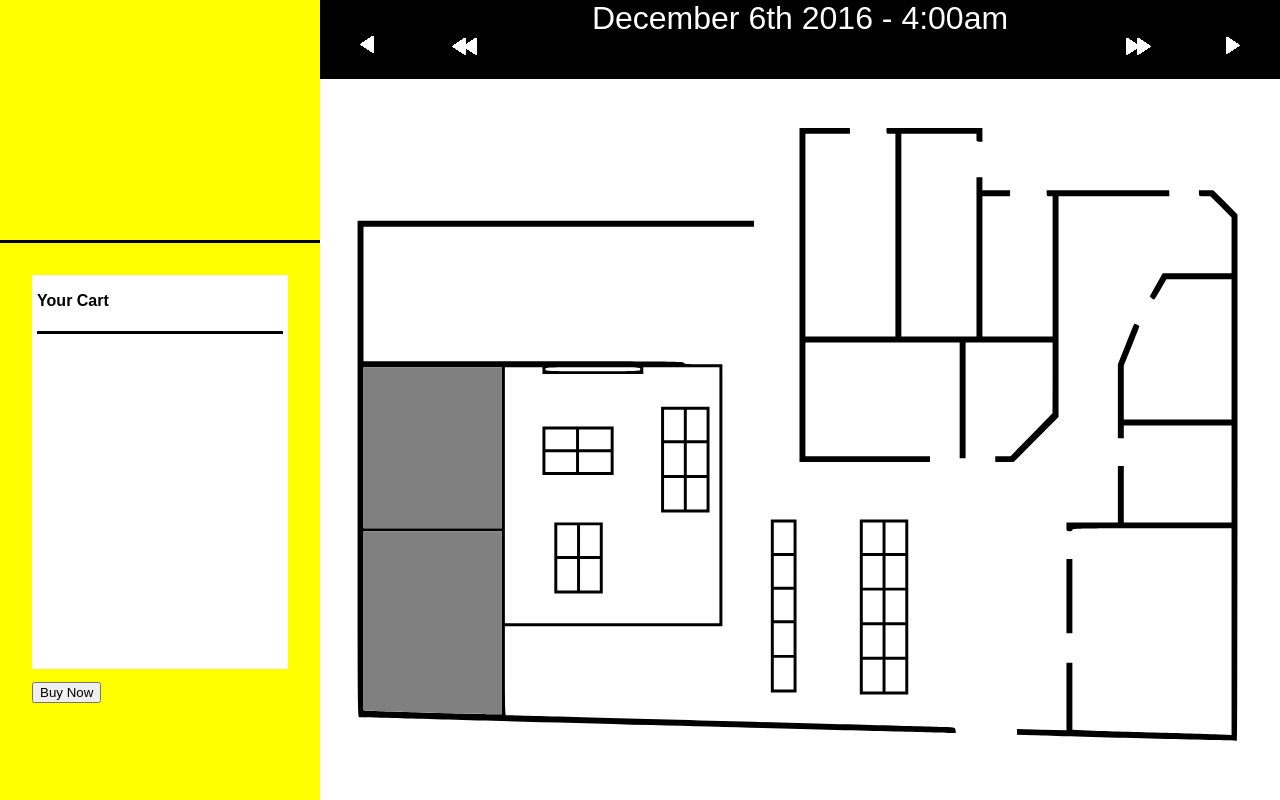
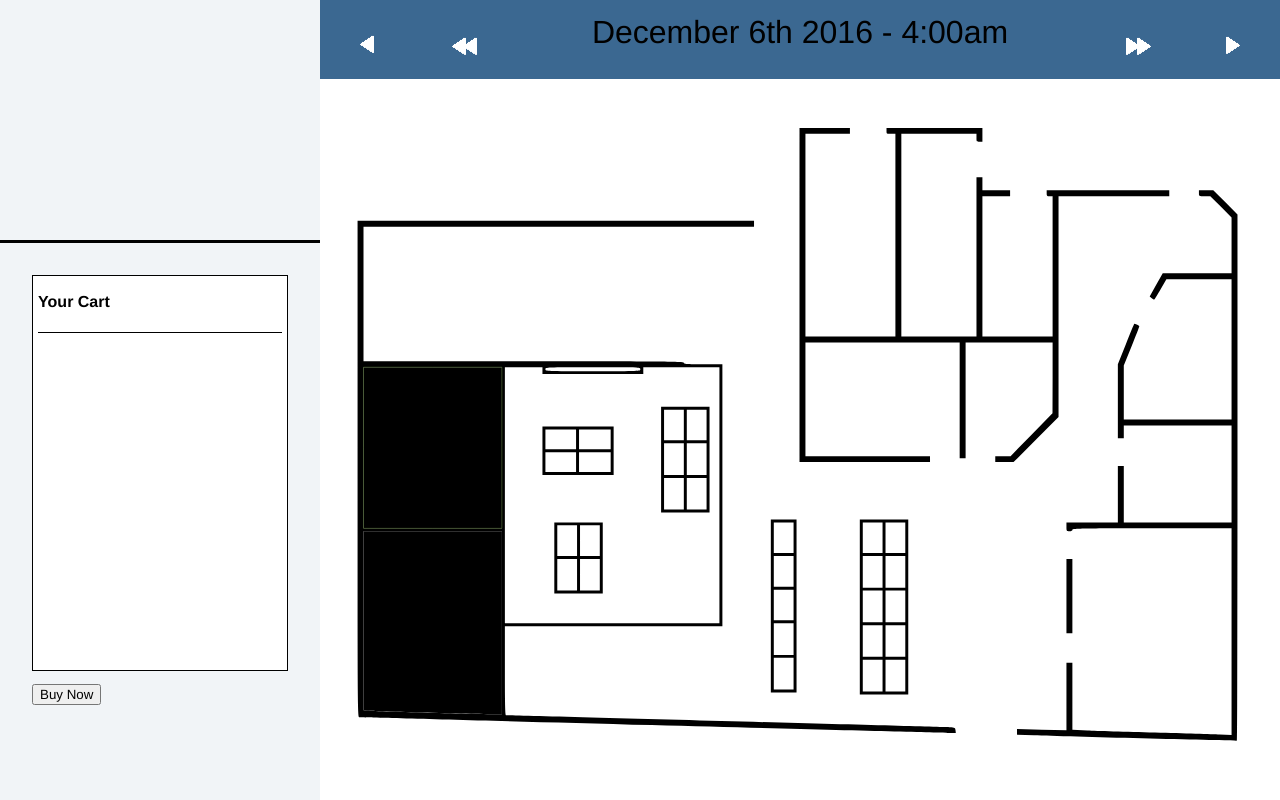
Before and after one commit to matthew-andersen/TableBookingSystem, a PHP site: page / in a window 1280 px wide. Run offline with PHP 8.4, Linux system fonts and the light colour scheme; data that the repository does not hold is empty.

Commit message:
Rename PHP files, Improve styles; ever so slightly

```diff
--- a/process.php
+++ b/availability_process.php
@@ -1,13 +1,22 @@
 <?php
 
+// LOCAL WAMP HOST
+$HOST = 'localhost';
+$USER = 'root';
+$PASS = '';
+$DB = 'booking_system';
+
+// DODGY FREE REMOTE DATABASE
+//$HOST = 'sql6.freesqldatabase.com';
+//$USER = 'sql6147851';
+//$PASS = 'JKPbi1FfB7';
+//$DB = 'sql6147851';
+
+// WEBHOST000 REMOTE DATABSE
 //$HOST = 'localhost';
-//$USER = 'root';
-//$PASS = '';
-
-$HOST = 'sql6.freesqldatabase.com';
-$USER = 'sql6147851';
-$PASS = 'JKPbi1FfB7';
-$DB = 'sql6147851';
+//$USER = 'id241545_inqinterns';
+//$PASS = 'goforth';
+//$DB = 'id241545_booking_system';
 
 $con = mysqli_connect($HOST, $USER, $PASS);
 
--- a/index.php
+++ b/index.php
@@ -4,7 +4,7 @@
 <html lang="en">
 <head>
     <meta charset="UTF-8">
-    <title>Title</title>
+    <title>iNQ Bookings</title>
     <script src="jquery-3.1.1.js"></script>
     <script src="moment.js"></script>
     <script src="script.js" type="text/javascript"></script>
@@ -38,7 +38,7 @@
          xmlns="http://www.w3.org/2000/svg">
 
         <!--SVG coordinates for map outline-->
-        <g fill="black" stroke="none" transform="translate(0.000000,698.000000) scale(0.100000,-0.100000)">
+        <g fill="#000000" stroke="none" transform="translate(0.000000,698.000000) scale(0.100000,-0.100000)">
             <path
                 d="M4850 4910 l0 -1690 660 0 660 0 0 30 0 30 -630 0 -630 0 0 575 0 575 780 0 780 0 0 -585 0 -585 30 0 30 0 0 585 0 585 440 0 440 0 0 -357 -1 -358 -212 -218 -212 -217 -77 0 -78 0 0 -30 0 -30 93 0 92 0 228 228 227 227 0 1118 0 1117 560 0 560 0 0 30 0 30 -620 0 -620 0 0 -30 c0 -27 3 -30 30 -30 l30 0 0 -710 0 -710 -355 0 -355 0 0 710 0 710 140 0 140 0 0 30 0 30 -140 0 -140 0 0 65 0 65 -30 0 -30 0 0 -805 0 -805 -380 0 -380 0 0 1025 0 1025 380 0 380 0 0 -40 c0 -38 2 -40 30 -40 l30 0 0 70 0 70 -485 0 -485 0 0 -30 c0 -29 2 -30 45 -30 l45 0 0 -1025 0 -1025 -455 0 -455 0 0 1025 0 1025 225 0 225 0 0 30 0 30 -255 0 -255 0 0 -1690z"></path>
             <path
@@ -59,14 +59,15 @@
         </g>
 
         <!--SVG coordinates for 'Room 1'-->
-        <a fill="grey" href="#" id="room_1" onclick="handleLocationSelection('room_1', 'Room 1')">
-            <g stroke="none" transform="translate(0.000000,698.000000) scale(0.100000,-0.100000)">
-                <path d="M440 3365 l0 -815 700 0 700 0 0 815 0 815 -700 0 -700 0 0 -815z"></path>
+        <a href="#" fill="" id="room_1" onclick="handleLocationSelection('room_1', 'Room 1')">
+            <g transform="translate(0.000000,698.000000) scale(0.100000,-0.100000)">
+                <path stroke-width="5" stroke="#557731"
+                      d="M440 3365 l0 -815 700 0 700 0 0 815 0 815 -700 0 -700 0 0 -815z"></path>
             </g>
         </a>
 
         <!--SVG coordinates for 'Room 2'-->
-        <a fill="grey" href="#" id="room_2" onclick="handleLocationSelection('room_2', 'Room 2')">
+        <a fill="" href="#" id="room_2" onclick="handleLocationSelection('room_2', 'Room 2')">
             <g stroke="none" transform="translate(0.000000,698.000000) scale(0.100000,-0.100000)">
                 <path
                     d="M440 1615 l0 -904 33 -5 c30 -4 1213 -37 1320 -36 l47 0 0 925 0 925 -700 0 -700 0 0 -905z"></path>
@@ -76,4 +77,7 @@
     </svg>
 </div>
 </body>
+<!--<link rel="stylesheet" type="text/css" href="/jquery.datetimepicker.css">-->
+<!--<script src="/jquery.js"></script>-->
+<!--<script src="/jquery.datetimepicker.full.min.js"></script>-->
 </html>
--- a/styles.css
+++ b/styles.css
@@ -1,7 +1,7 @@
 /*Stylesheet for application site*/
 
 * {
-    font-family: Arial, sans-serif;
+    font-family: "Helvetica Neue", Helvetica, Arial, sans-serif;
 }
 
 body {
@@ -12,6 +12,7 @@ body {
 svg {
     width: 100%;
     height: 90%;
+    background-color: white;
 }
 
 p {
@@ -22,7 +23,7 @@ div#left-col {
     width: 25%;
     height: 100vh;
     float: left;
-    background-color: yellow;
+    background-color: #f1f4f7;
     position: relative;
 }
 
@@ -34,7 +35,7 @@ div#right-col {
 
 div#date-nav-box {
     height: 10%;
-    background-color: black;
+    background-color: #3B6891;
 }
 
 div#filter-box {
@@ -53,10 +54,11 @@ div#cart-box {
     background-color: white;
     height: 80%;
     padding: 2%;
+    border: solid black 1px
 }
 
 div#cart-box-header {
-    border-bottom: solid black 3px;
+    border-bottom: solid black 1px;
     height: 10%;
     font-weight: bold;
     margin-top: 5%;
@@ -72,9 +74,11 @@ div#cart-box-header {
     float: left;
     text-align: center;
     width: 60%;
-    color: white;
-    height: 80%;
+    color: black;
+    height: 100%;
     font-size: 2em;
+    vertical-align: middle;
+    line-height: 2em;
 }
 
 #hour-nav-arrow-left {
```
Also changed, not shown: order_process.php (renamed from orderprocess.php, +13 -7 lines), script.js (+35 -30 lines), 1 other file.
